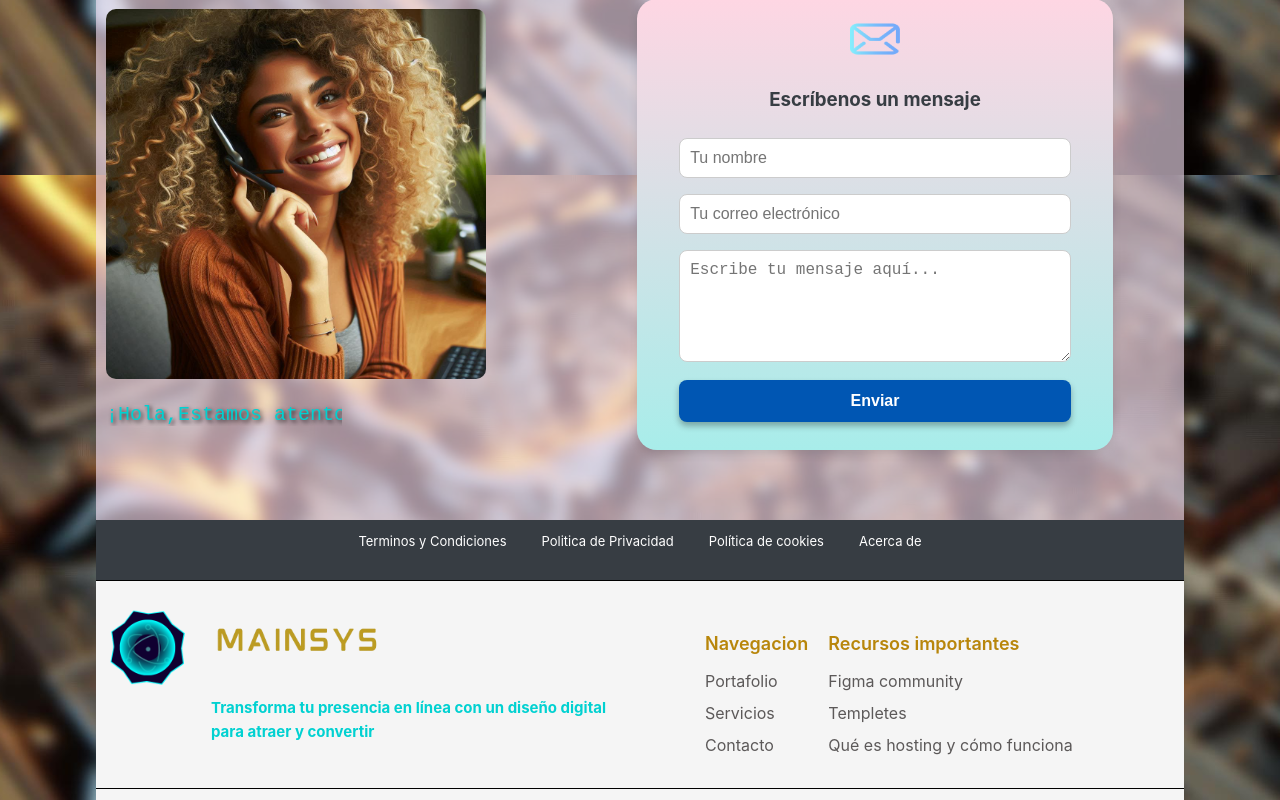
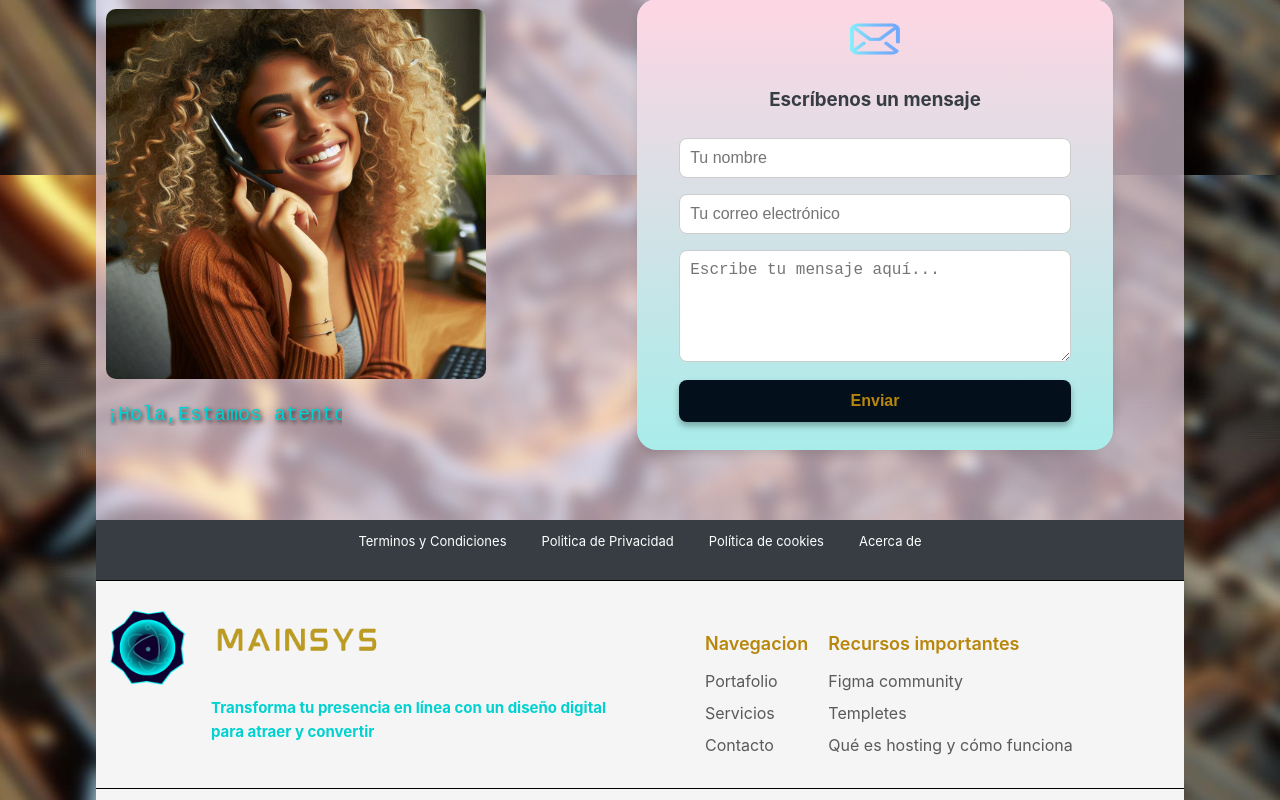
Before and after one commit to Lilisp16/portafolio-react, a React (Create React App) app: page /portafolio-react/contacto in a window 1280 px wide. In both pictures the pointer is over the button "Enviar". Shown: the part 625-1425 px from the top of the page. Built offline with nearby package versions, Linux system fonts and the light colour scheme.

Commit message:
cambio de estilos en botones vista contacto

```diff
--- a/src/index.css
+++ b/src/index.css
@@ -315,23 +315,7 @@ input[type="submit"]:active {
 
 
 
-/*.contact{
-  background-image: linear-gradient(to top, #a8edea 0%, #fed6e3 100%);
-  width: 40%;
-  border-radius: 20px;
-  margin: 0 auto; /* Centra el contenedor en la página
-  padding: 20px; /* Agrega un poco de espacio interno
-}
-
-.contact h4{
-  margin-left: 20px;
-}
-
-form {
-  display: flex;
-  flex-direction: column; /* Alinea los elementos en columna
-  align-items: center; /* Centra horizontalmente los elementos
-}*/
+
 
 /*ESTILOS FORMULARIO CONTACTO */
 
@@ -381,8 +365,7 @@ form {
 .link-button {
   background: none;
   border: none;
-  color: blue;
-  text-decoration: underline;
+  /*text-decoration: underline;*/
   cursor: pointer;
   font: inherit;
   padding: 0;
@@ -390,7 +373,8 @@ form {
 
 
 .contact button:hover {
-  background-color: #0056b3;
+  background-color: #030f1a;
+  color: #b8860b;
 }
 
 .icon-contact {
```
